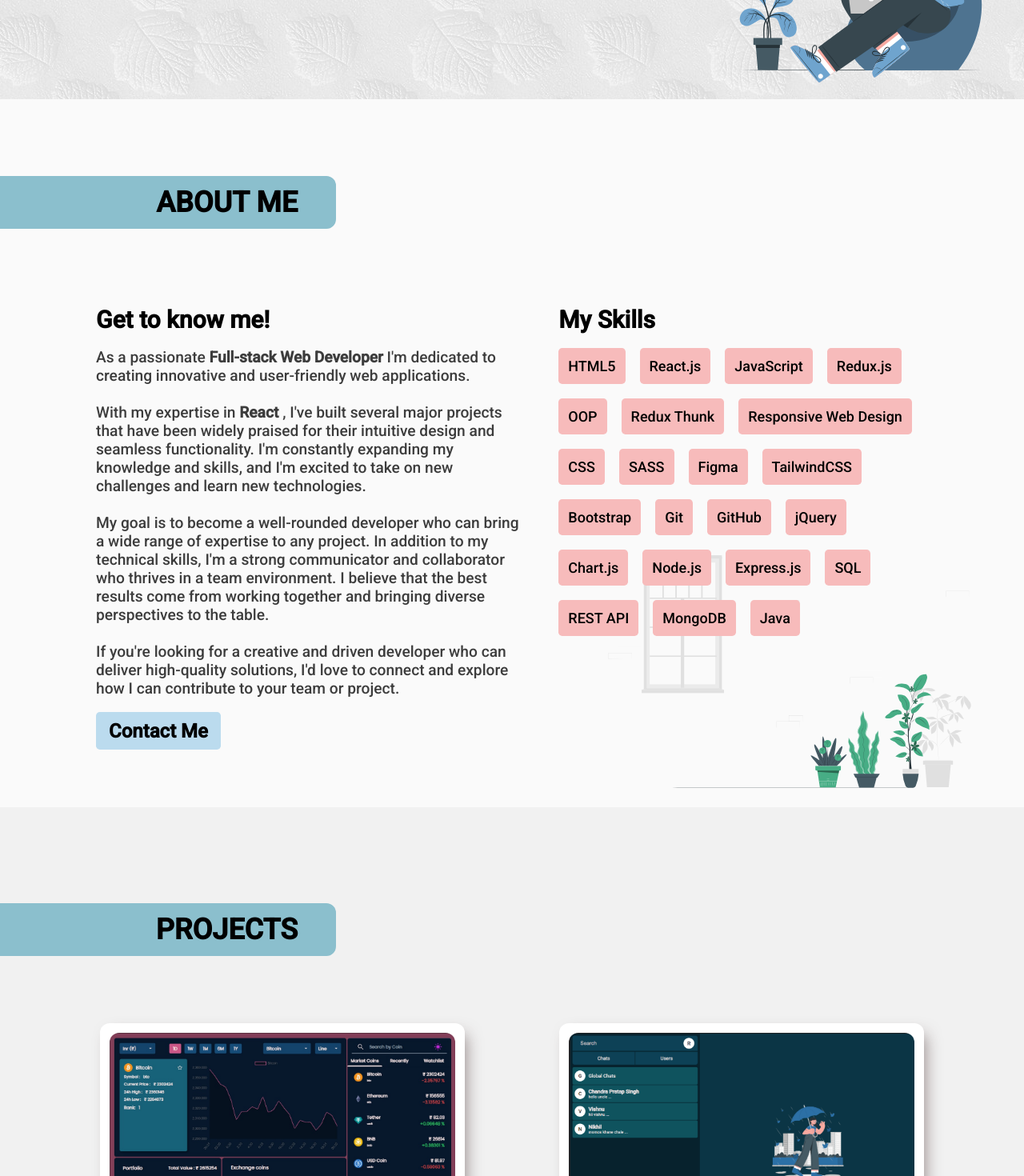
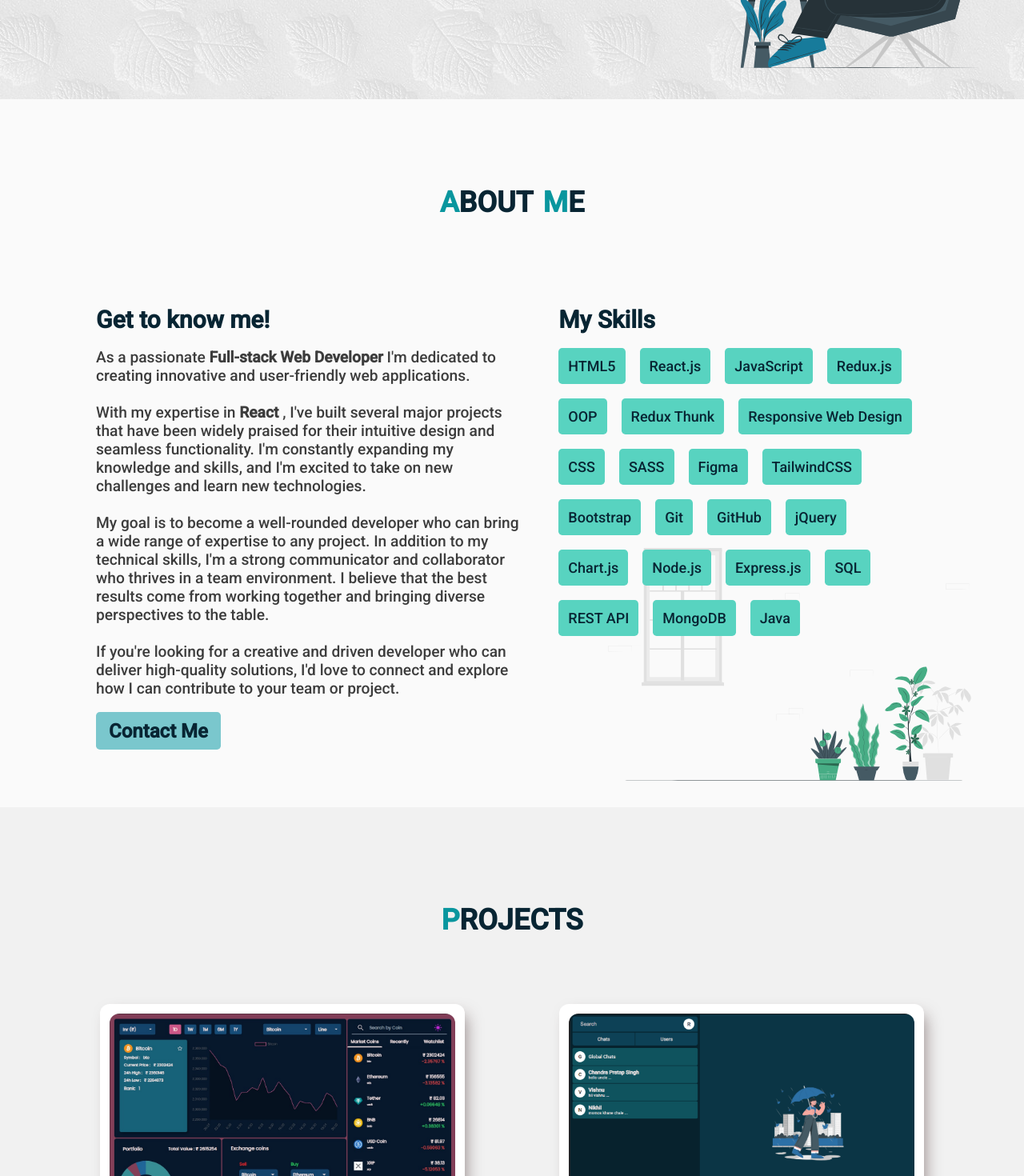
Before and after one commit to nikhil-223/myPortfolio, a React (Create React App) app: page / in a window 1280 px wide. Shown: the part 680-2150 px from the top of the page at 80% size. Built offline with nearby package versions, Linux system fonts and the light colour scheme.

Commit message:
many css attributes changed

```diff
--- a/src/App.css
+++ b/src/App.css
@@ -7,7 +7,7 @@
     font-size: 12px;
     --text-color:#0b0f27;
     --bg-color1:#0b0f27;
-    --bg-color2:#6a8c91;
+    --bg-color2:#147290;
     --bg-color3:#E83F6F;
     --bg-color4:#0F5257;
     --bg-color5:#F2EFC7;
@@ -17,7 +17,11 @@
     --bg-contact-color9:#d5e5eb;
     --bg-contact-color10:#8bbfcd;
     --bg-contact-color11:#FAFAFA;
-    --bg-button:rgb(187, 219, 238);
+    --bg-button:rgba(95, 189, 196, 0.822);
+    --bg-skill:rgb(88, 211, 192);
+    --bg-button-hover:rgb(5 57 103);
+    --bg-heading-start:rgb(9 150 158);
+
 }
 html{
     scroll-behavior: smooth;
@@ -27,6 +31,7 @@ html{
 body{
     background: var(--bg-color1);
     font-family: 'Roboto', sans-serif;
+    color: #082533;
 }
 *{
     user-select: none;
--- a/src/components/about/About.css
+++ b/src/components/about/About.css
@@ -1,4 +1,5 @@
 #about {
+	position: relative;
 	width: 100%;
 	background-color: #fafafa;
 	padding: 8rem 0rem 4rem 0;
@@ -14,15 +15,12 @@
 }
 .about-header {
 	align-self: flex-start;
-	width: 35rem;
-	min-width: 15rem;
+	width: 100%;
 	font-size: 3rem;
 	font-weight: 600;
-	background-color: var(--bg-contact-color10);
-	border-radius: 0 1rem 1rem 0;
 	padding: 1rem 4rem;
 	display: flex;
-	justify-content: flex-end;
+	justify-content:center;
 	z-index: 3;
 }
 .about-content {
@@ -81,17 +79,39 @@
 	z-index: 4;
 }
 .skill {
+	position: relative;
 	padding: 1rem;
-	background-color: rgb(247, 187, 187);
+	background-color: var(--bg-skill);
 	font-size: 1.5rem;
 	border-radius: 0.4rem;
 }
+
+.skillPercentage{
+	position: absolute;
+	width: 100%;
+	height:100%;
+	top: 0;
+	left: 0;
+	border-radius: 0.4rem;
+	background-color: var(--bg-button-hover);
+	display: flex;
+	color: white;
+	justify-content: center;
+	align-items: center;
+	opacity: 0;
+	transition: all 0.2s ease;
+}
+.skillPercentage:hover{
+	opacity: 1;
+}
+
 .about-illustration {
 	position: absolute;
 	height: fit-content;
 	right: 0;
+	bottom: -5rem;
 	z-index: 2;
-	transform: translate(-45%,-38%);
+	transform: translate(-45%,0%);
 	transition: all 1s;
 }
 .about-illustration img {
@@ -100,7 +120,15 @@
 	margin-right: 4rem;
 }
 .aboutIllVisible {
-	transform: translate(0%,-38%);
+	transform: translate(0%,0%);
+}
+
+.darkText{
+	color: var(--bg-heading-start);
+}
+
+.about-header .darkText:nth-child(2){
+	margin-left: 1rem;
 }
 
 @media only screen and (max-width: 950px) {
@@ -121,7 +149,7 @@
 		margin-top: 5rem;
 	}
 	.about-header {
-		width: 28rem;
+		width: 100%;
 	}
 	.about-illustration img{
 		margin-right: 0.5rem;
--- a/src/components/about/About.js
+++ b/src/components/about/About.js
@@ -11,50 +11,54 @@ const About = (props, ref) => {
 			.classList.add("aboutIllVisible");
 	}
 	const skills = [
-		"HTML5",
-		"React.js",
-		"JavaScript",
-		"Redux.js",
-		"OOP",
-		"Redux Thunk",
-		"Responsive Web Design",
-		"CSS",
-		"SASS",
-		"Figma",
-		"TailwindCSS",
-		"Bootstrap",
-		"Git",
-		"GitHub",
-		"jQuery",
-		"Chart.js",
-		"Node.js",
-		"Express.js",
-		"SQL",
-		"REST API",
-		"MongoDB",
-		"Java",
+		{ skillName: "HTML5", skillPercentage: "70%" },
+		{ skillName: "React.js", skillPercentage: "60%" },
+		{ skillName: "JavaScript", skillPercentage: "60%" },
+		{ skillName: "Redux.js", skillPercentage: "70%" },
+		{ skillName: "OOP", skillPercentage: "70%" },
+		{ skillName: "Redux Thunk", skillPercentage: "75%" },
+		{ skillName: "Responsive Web Design", skillPercentage: "70%" },
+		{ skillName: "CSS", skillPercentage: "70%" },
+		{ skillName: "SASS", skillPercentage: "80%" },
+		{ skillName: "Figma", skillPercentage: "50%" },
+		{ skillName: "TailwindCSS", skillPercentage: "70%" },
+		{ skillName: "Bootstrap", skillPercentage: "80%" },
+		{ skillName: "Git", skillPercentage: "60%" },
+		{ skillName: "GitHub", skillPercentage: "60%" },
+		{ skillName: "jQuery", skillPercentage: "60%" },
+		{ skillName: "Chart.js", skillPercentage: "85%" },
+		{ skillName: "Node.js", skillPercentage: "60%" },
+		{ skillName: "Express.js", skillPercentage: "60%" },
+		{ skillName: "SQL", skillPercentage: "50%" },
+		{ skillName: "REST API", skillPercentage: "60%" },
+		{ skillName: "MongoDB", skillPercentage: "65%" },
+		{ skillName: "Java", skillPercentage: "60%" },
 	];
 
 	return (
 		<section id="about">
 			<div className="about-container">
-				<div className="about-header">ABOUT ME</div>
+				<div className="about-header">
+					<span className="darkText">{`A`}</span>BOUT
+					<span className="darkText">{`M`}</span>E
+				</div>
 				<div className="about-content">
 					<div className="about-gtkm">
 						<div className="about-gtkm-title">Get to know me!</div>
 						<div className="about-gtkm-content">
-							As a  passionate <b>Full-stack Web Developer</b> I'm dedicated to creating
-							innovative and user-friendly web applications. <br /> <br /> With my expertise
-							in <b>React</b> , I've built several major projects that have been widely
-							praised for their intuitive design and seamless functionality. I'm
-							constantly expanding my knowledge and skills, and I'm excited to
-							take on new challenges and learn new technologies. <br /> <br /> My goal is to
-							become a well-rounded developer who can bring a wide range of
-							expertise to any project. In addition to my technical skills, I'm
-							a strong communicator and collaborator who thrives in a team
-							environment. I believe that the best results come from working
-							together and bringing diverse perspectives to the table. <br /> <br /> If you're
-							looking for a creative and driven developer who can deliver
+							As a passionate <b>Full-stack Web Developer</b> I'm dedicated to
+							creating innovative and user-friendly web applications. <br />{" "}
+							<br /> With my expertise in <b>React</b> , I've built several
+							major projects that have been widely praised for their intuitive
+							design and seamless functionality. I'm constantly expanding my
+							knowledge and skills, and I'm excited to take on new challenges
+							and learn new technologies. <br /> <br /> My goal is to become a
+							well-rounded developer who can bring a wide range of expertise to
+							any project. In addition to my technical skills, I'm a strong
+							communicator and collaborator who thrives in a team environment. I
+							believe that the best results come from working together and
+							bringing diverse perspectives to the table. <br /> <br /> If
+							you're looking for a creative and driven developer who can deliver
 							high-quality solutions, I'd love to connect and explore how I can
 							contribute to your team or project.
 						</div>
@@ -66,7 +70,13 @@ const About = (props, ref) => {
 						<div className="about-skills-title">My Skills</div>
 						<div className="skill-set">
 							{skills.map((item) => {
-								return <Skill key={item} skill={item} />;
+								return (
+									<Skill
+										key={item.skillName}
+										skillName={item.skillName}
+										skillPercentage={item.skillPercentage}
+									/>
+								);
 							})}
 						</div>
 					</div>
--- a/src/components/about/Skill.js
+++ b/src/components/about/Skill.js
@@ -1,9 +1,11 @@
 import React from 'react'
 
 const Skill = (props) => {
-    const {skill}=props;
+    const {skillName,skillPercentage}=props;
   return (
-    <span className='skill'>{skill}</span>
+    <span className='skill'>{skillName}
+      <div className='skillPercentage'>{skillPercentage}</div>
+    </span>
   )
 }
 
--- a/src/components/home/Home.scss
+++ b/src/components/home/Home.scss
@@ -6,6 +6,7 @@
 	align-items: center;
 }
 .home-container {
+	position: relative;
 	width: 100%;
 	height: 100%;
 	backdrop-filter: blur(0.2rem);
@@ -20,11 +21,10 @@
 
 .profile-info {
 	width: 100%;
-	min-width: 40rem;
+	min-width: 30rem;
 	height: 100%;
 	font-size: 5rem;
 	font-weight: 800;
-	color: black;
 	display: flex;
 	flex-direction: column;
 	justify-content: center;
@@ -179,6 +179,7 @@
 .home-illustration {
 	position: absolute;
 	bottom: 0rem;
+	right: 0;
 	display: flex;
 	justify-content: flex-end;
 	width: 100%;
@@ -206,7 +207,8 @@
 		text-align: center;
 	}
 	.scroll-indicator {
-		bottom: 25rem;
+		bottom: 19rem;
+		transform: scale(0.7);
 	}
 	.profile-info div:nth-child(2) {
 		font-size: 3rem;
@@ -217,11 +219,12 @@
 		font-size: 4.5rem;
 	}
 	.home-illustration {
-		bottom: 7rem;
+		bottom: 3rem;
 		z-index: -1;
 	}
 	.home-illustration img {
 		margin-right: 2rem;
+		width: 25rem;
 	}
 	.profile-info div:nth-child(3) {
 		font-size: 1.3rem;
--- a/src/components/navbar/Navbar.css
+++ b/src/components/navbar/Navbar.css
@@ -7,7 +7,6 @@
 	gap: 1.5rem;
 	width: 100%;
 	height: 4.5rem;
-    color: black;
 	z-index: 5;
 	font-size: 1.5rem;
 	font-weight: 600;
--- a/src/components/projects/Projects.css
+++ b/src/components/projects/Projects.css
@@ -6,7 +6,7 @@
 	flex-direction: column;
 	gap: 5rem;
 	align-items: center;
-	padding:10rem 0rem 3rem 0rem;
+	padding: 10rem 0rem 3rem 0rem;
 }
 .project-list {
 	width: 100%;
@@ -34,10 +34,10 @@
 	transition: all 0.4s;
 }
 
-.project:hover{
+.project:hover {
 	transform: scale(1.02);
 }
-.project-details{
+.project-details {
 	height: 20%;
 	display: flex;
 	align-items: flex-start;
@@ -46,17 +46,17 @@
 	font-size: 1.7rem;
 	font-weight: 600;
 }
-.project-nameDesc{
+.project-nameDesc {
 	display: flex;
 	flex-direction: column;
 }
 
-.aboutProject{
+.aboutProject {
 	margin-top: 0.3rem;
 	font-size: 1.2rem;
 	font-weight: 200;
 }
-.projectDesc{
+.projectDesc {
 	font-size: 1rem;
 	position: absolute;
 	border-radius: 0.5rem;
@@ -73,44 +73,37 @@
 	border-radius: 1rem;
 	object-fit: cover;
 }
-.project a{
+.project a {
 	display: flex;
 	align-items: center;
 	font-size: 2.5rem;
 }
 
-.project-read-more{
+.project-read-more {
 	margin-left: auto;
 	display: flex;
 	align-items: center;
 	gap: 1rem;
 }
 
-.projects-header{
+.projects-header {
 	align-self: flex-start;
-	width: 35rem;
-	min-width: 15rem;
-	margin-right: 35rem;
+	width: 100%;
 	font-size: 3rem;
-	font-weight: 600;
-	background-color: var(--bg-contact-color10);
-	border-radius: 0 1rem 1rem 0;
-padding: 1rem 4rem;
+	font-weight: 800;
 	display: flex;
-	justify-content: flex-end;
+	justify-content: center;
 }
 
-.visibleUp{
+.visibleUp {
 	transform: translate(0);
 }
 
-
-
 @media only screen and (max-width: 950px) {
-    #projects{
+	#projects {
 		height: auto;
 	}
-	.projects-header{
-		width: 28rem;
+	.projects-header {
+		width: 100%;
 	}
 }
--- a/src/components/projects/Projects.js
+++ b/src/components/projects/Projects.js
@@ -69,7 +69,8 @@ const Projects = () => {
 	return (
 		<section id="projects">
 			<div className="projects-header">
-				<span>PROJECTS</span>
+				<span>
+					<span className="darkText">{`P`}</span>ROJECTS</span>
 			</div>
 			<div className="project-list">
 				{projects.map((item) => {
```
Also changed, not shown: src/images/Home.svg, src/images/Home1.svg (added). Lines whose indentation alone changed are shown as unchanged.
